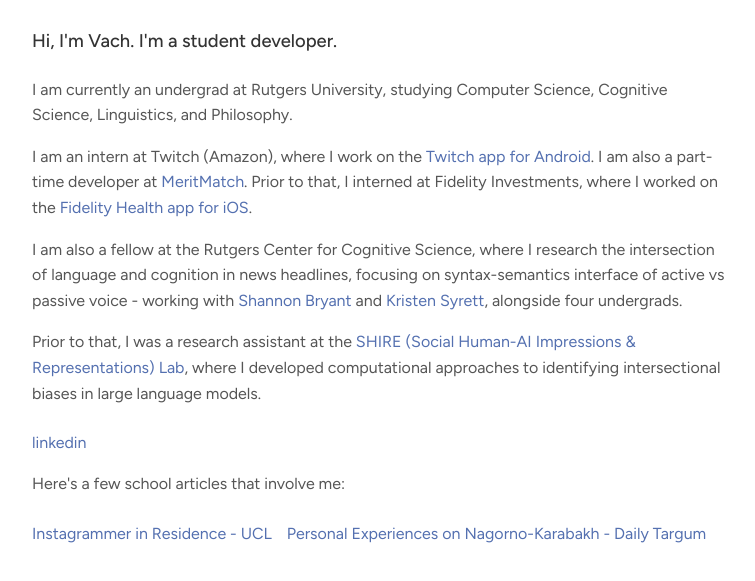
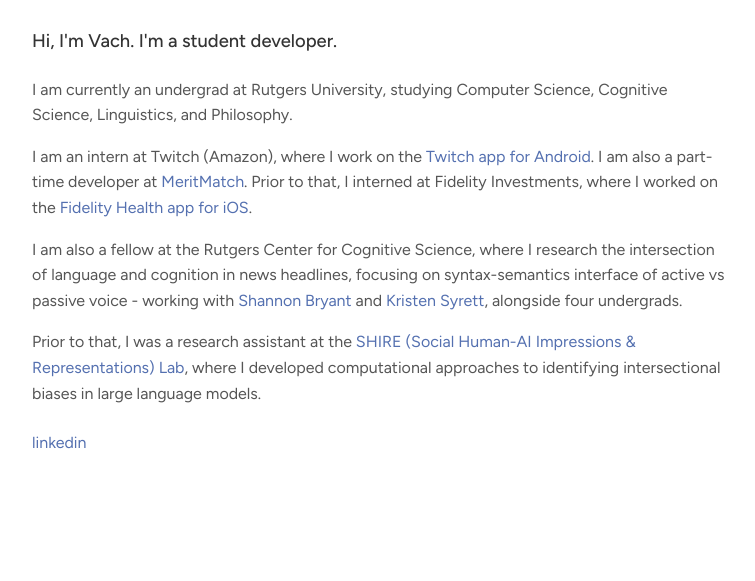
Before and after one commit to vachik123/vachik123.github.io, a plain HTML site: page index.html in a window 1280 px wide. Shown: the part 159-740 px from the top of the page, without its empty margins (200-955 px from the left). Drawn offline with Linux system fonts and the light colour scheme.

Commit message:
no more links

```diff
--- a/index.html
+++ b/index.html
@@ -183,11 +183,12 @@
         <li><a href="https://www.linkedin.com/in/vachagan-melikian/">linkedin</a></li>
         <!-- <li><a href="https://github.com">github</a></li> -->
       </ul>
-      <p>Here's a few school articles that involve me:</p>
+      <!-- <p>Here's a few school articles that involve me:</p>
       <ul class="links">
         <li><a href="https://www.ucl.ac.uk/news/student-news/get-involved/instagrammer-residence/vachagan-melikian" target="_blank">Instagrammer in Residence - UCL</a></li>
         <li><a href="https://www.dailytargum.com/article/u-students-share-personal-experiences-perspectives-on-nagorno-karabakh-20231121" target="_blank">Personal Experiences on Nagorno-Karabakh - Daily Targum</a></li>
-      </ul></div>
+      </ul> -->
+    </div>
   </div>
 </body>
 </html>
```
